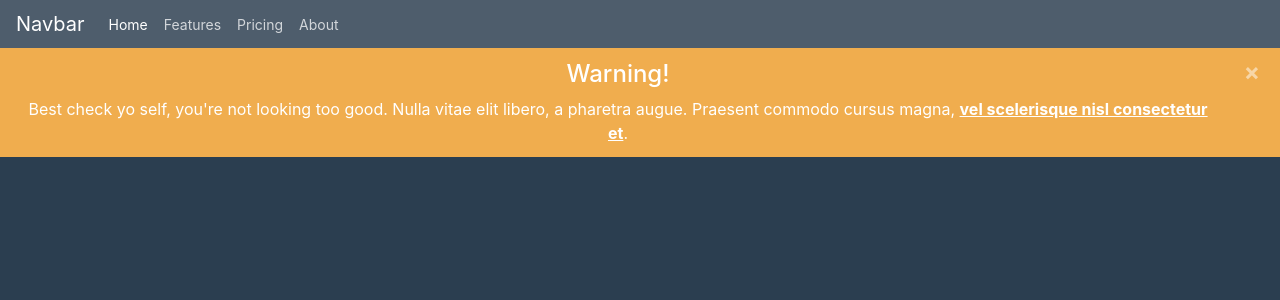
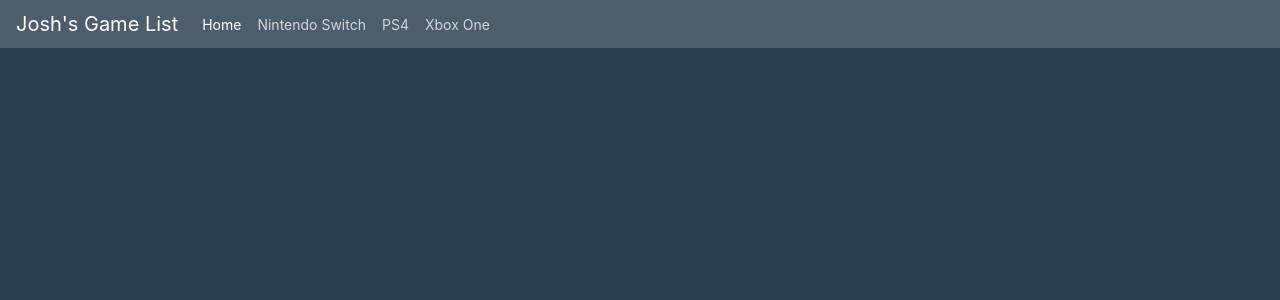
Before and after one commit to goodgoshjosh/personal_project_frontend, a React (Create React App) app: page /nintendoswitch in a window 1280 px wide. Shown: the top 300 px of the page. Built offline with nearby package versions, Linux system fonts and the light colour scheme.

Commit message:
Created Routing & Components for Home, PS4, Nintendo Switch, and Xbox One. Edited Navigation bar and pointed it towards proper component pages. Removed Alert Bar

```diff
--- a/public/index.html
+++ b/public/index.html
@@ -4,7 +4,7 @@
     <link rel="stylesheet" href="https://bootswatch.com/4/superhero/bootstrap.min.css">
  <!-- nav code begins here -->
     <nav class="navbar navbar-expand-lg navbar-dark bg-dark">
-        <a class="navbar-brand" href="#">Navbar</a>
+        <a class="navbar-brand" href="#">Josh's Game List</a>
         <button class="navbar-toggler" type="button" data-toggle="collapse" data-target="#navbarColor02" aria-controls="navbarColor02" aria-expanded="false" aria-label="Toggle navigation">
           <span class="navbar-toggler-icon"></span>
         </button>
@@ -12,16 +12,16 @@
         <div class="collapse navbar-collapse" id="navbarColor02">
           <ul class="navbar-nav mr-auto">
             <li class="nav-item active">
-              <a class="nav-link" href="#">Home <span class="sr-only">(current)</span></a>
+              <a class="nav-link" href="/home">Home <span class="sr-only">(current)</span></a>
             </li>
             <li class="nav-item">
-              <a class="nav-link" href="#">Features</a>
+              <a class="nav-link" href="/nintendoswitch">Nintendo Switch</a>
             </li>
             <li class="nav-item">
-              <a class="nav-link" href="#">Pricing</a>
+              <a class="nav-link" href="/ps4">PS4</a>
             </li>
             <li class="nav-item">
-              <a class="nav-link" href="#">About</a>
+              <a class="nav-link" href="/xboxone">Xbox One</a>
             </li>
           </ul>
         </div>
--- a/src/App.js
+++ b/src/App.js
@@ -1,17 +1,12 @@
 import React, { Component } from 'react';
-import logo from './logo.svg';
 import './App.css';
+// to add when these are ready - import Routing from './Routing';
 
 
 class App extends Component {
   render() {
     return (
       <div className="App">
-       <div class="alert alert-dismissible alert-warning">
-  <button type="button" class="close" data-dismiss="alert">&times;</button>
-  <h4 class="alert-heading">Warning!</h4>
-  <p class="mb-0">Best check yo self, you're not looking too good. Nulla vitae elit libero, a pharetra augue. Praesent commodo cursus magna, <a href="#" class="alert-link">vel scelerisque nisl consectetur et</a>.</p>
-</div>
       </div>
     );
   }
--- /dev/null
+++ b/src/components/Home.js
@@ -0,0 +1,5 @@
+import React, { Component } from "react";
+
+class Home extends Component {
+    render()
+}
--- /dev/null
+++ b/src/components/Nintendoswitch.js
@@ -0,0 +1,5 @@
+import React, { Component } from "react";
+
+class Nintendoswitch extends Component {
+    render()
+}
--- /dev/null
+++ b/src/components/Ps4.js
@@ -0,0 +1,5 @@
+import React, { Component } from "react";
+
+class Ps4 extends Component {
+    render()
+}
--- /dev/null
+++ b/src/components/Xboxone.js
@@ -0,0 +1,5 @@
+import React, { Component } from "react";
+
+class Xboxone extends Component {
+    render()
+}
```
Also changed, not shown: src/Routing.js (+16 -0 lines). Lines whose indentation alone changed are shown as unchanged.
